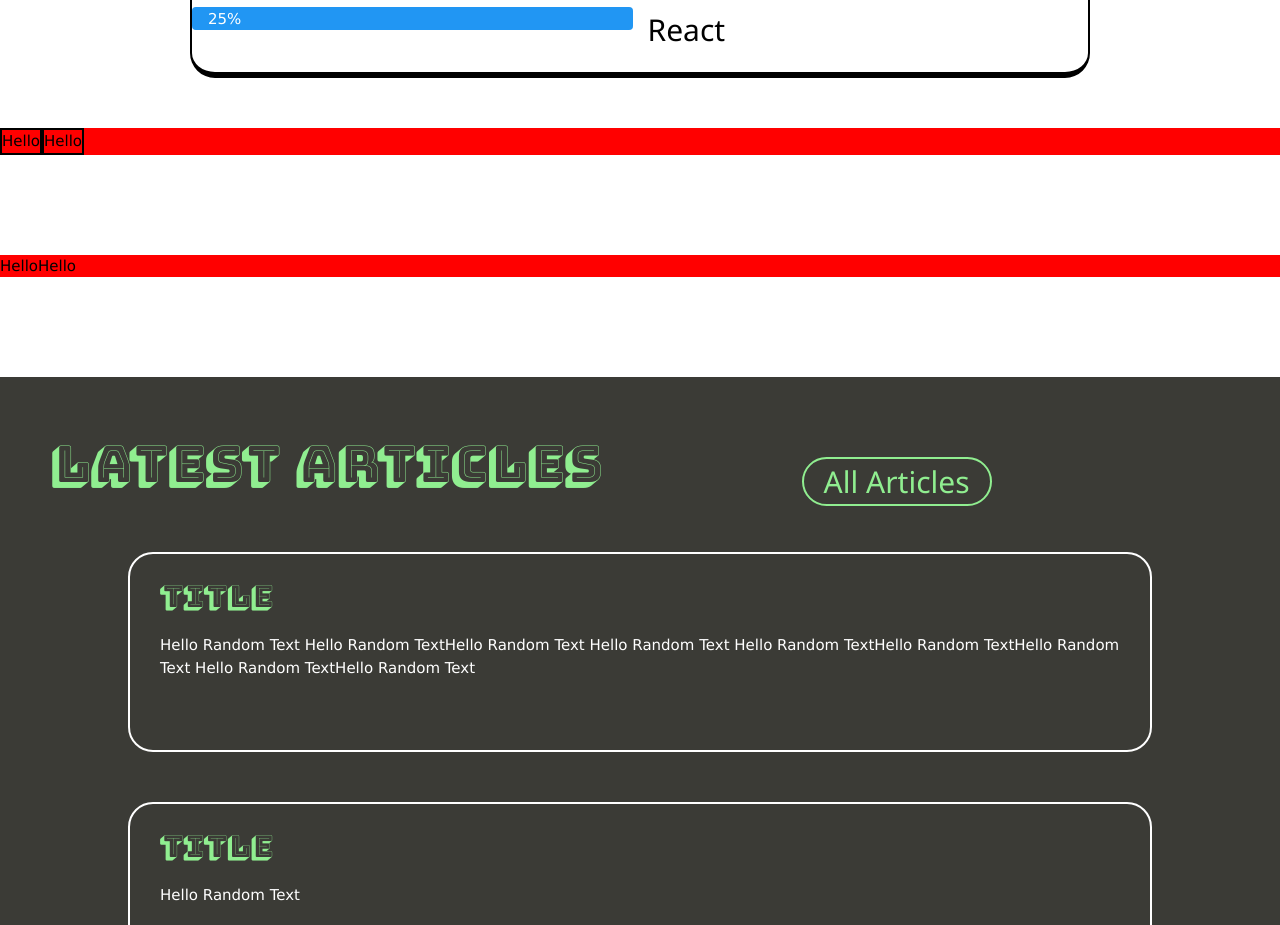
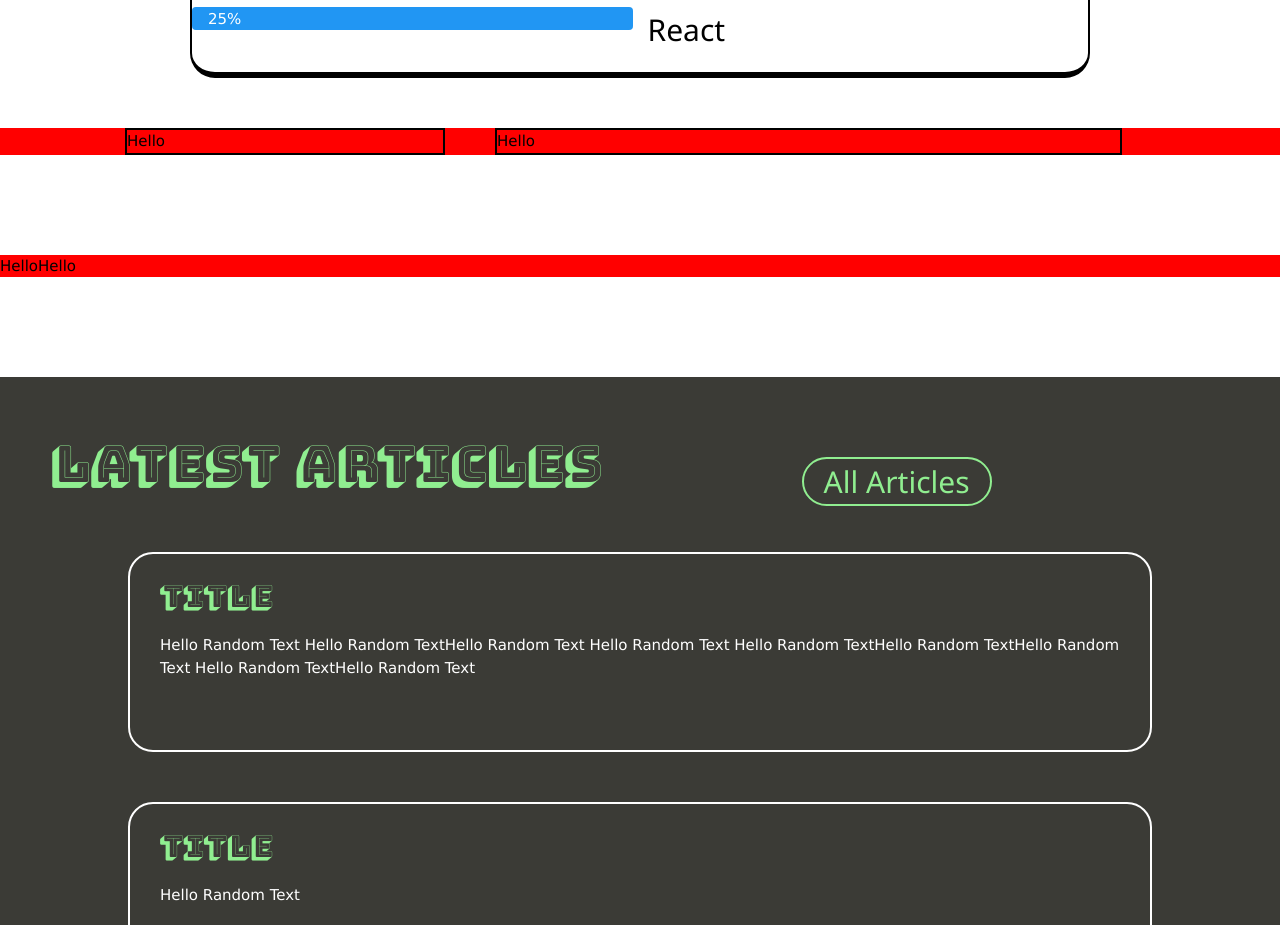
Before and after one commit to StudentCZ/my-website, a React (Create React App) app: page / in a window 1280 px wide. Shown: the part 980-1905 px from the top of the page. Built offline with nearby package versions, Linux system fonts and the light colour scheme.

Commit message:
added padding and width to both border image and text

```diff
--- a/src/components/ProjectImageBar.module.css
+++ b/src/components/ProjectImageBar.module.css
@@ -8,10 +8,14 @@
 
 .projectOneImage {
   border: 2px solid black;
+  margin-left: 125px;
+  width: 25vw;
 }
 
 .projectOneText {
   border: 2px solid black;
+  margin-left: 50px;
+  width: 49vw;
 }
 
 .containerTwo {
```
